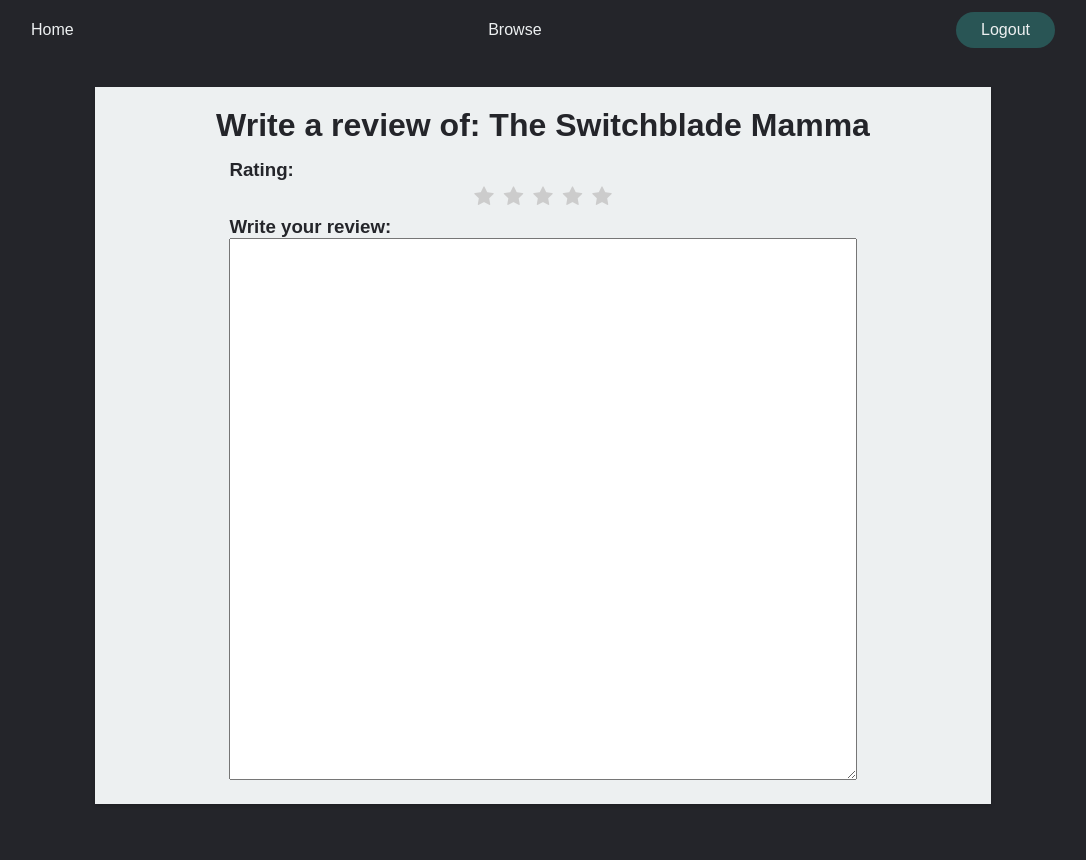
After one commit to burntmilk/Library-Web-App, a Flask app: page /review?book_id=25742454 in a window 1280 px wide. The commit adds this page. Shown: the whole page, without its empty margins (97-1183 px from the left). Run offline with Flask 2, Linux system fonts and the light colour scheme; the visitor is signed in with stand-in values (Sample User, id 1).

Commit message:
review pages basic implentation

```diff
--- a/library/adapters/memory_repository.py
+++ b/library/adapters/memory_repository.py
@@ -36,6 +36,9 @@ class MemoryRepository(AbstractRepository):
     def add_user(self, user: User):
         self.__users.append(user)
 
+    def add_review(self, review: Review):
+        self.__reviews.append(review)
+
 
 def load_books(data_path: Path, repo: MemoryRepository):    # makes list of book objects
     books_filename = str(Path(data_path) / "comic_books_excerpt.json")
--- a/library/adapters/repository.py
+++ b/library/adapters/repository.py
@@ -42,3 +42,7 @@ class AbstractRepository(abc.ABC):
     @abc.abstractmethod
     def get_user(self, user_name: str) -> User:
         raise NotImplementedError
+
+    @abc.abstractmethod
+    def add_review(self, review: Review):
+        raise NotImplementedError
--- a/library/browse/browse.py
+++ b/library/browse/browse.py
@@ -66,3 +66,27 @@ def show_book():
         stock=stock,
         price=price
     )
+
+@browse_blueprint.route('/review', methods=['GET', 'POST'])
+def add_review():
+    book_id = int(request.args.get('book_id'))
+    book = services.get_book(book_id, repo.repo_instance)
+
+
+
+    # try:
+    #     review_text = request.form["review_text"]
+    #     rating = request.form["rating"]
+    #     services.add_review(book, review_text, rating)
+    #     return redirect(url_for('browse_bp.book', book_id))
+    # except services.NonExistentBookException:
+    #     book_nonexistent = "Book is non-existent"
+    # except services.ReviewFormInvalid:
+    #     review_form_invalid = "Please fill in all fields before submitting"
+
+    return render_template(
+        'browse/review.html',
+        book=book,
+        # book_error=book_nonexistent,
+        # form_error=review_form_invalid
+    )
--- a/library/browse/services.py
+++ b/library/browse/services.py
@@ -4,6 +4,9 @@ from library.domain.model import Publisher, Author, Book, Review, User, BooksInv
 
 
 class NonExistentBookException(Exception):
+    pass
+
+class ReviewFormInvalid(Exception):
     pass
 
 
@@ -68,3 +71,12 @@ def author_to_dict(author: Author):
 
 def authors_to_dict(authors: Iterable[Author]):
     return [author_to_dict(author) for author in authors]
+
+def add_review(book: Book, review_text: str, rating: int, repo: AbstractRepository):
+    if book is None:
+        raise NonExistentBookException
+    elif review_text is None or rating is None:
+        raise ReviewFormInvalid
+
+    review = Review(book, review_text, rating)
+    repo.add_review(review)
--- a/library/static/css/main.css
+++ b/library/static/css/main.css
@@ -125,6 +125,12 @@ h2 {
   padding-bottom: 5px;
 }
 
+.individual_book_card a {
+  color: rgb(41, 85, 85);
+  font-weight: 500;
+  font-size: 20px;
+  text-decoration: underline;
+}
 .register_container {
   background-color: #24252a;
   display: flex;
@@ -155,7 +161,7 @@ h2 {
 }
 
 .form {
-  padding: 30px 0px 0px 0px;
+  padding: 0px 0px 0px 0px;
   display: flex;
   flex-direction: column;
 }
@@ -187,3 +193,85 @@ h2 {
 .errors li {
   color: rgb(161, 52, 45);
 }
+
+.review_card {
+  background-color: #edf0f1;
+  padding: 20px 50px 20px 50px;
+  margin-bottom: 30px;
+  width: 70vh;
+  box-shadow: 0 2px 4px 0 rgba(0, 0, 0, 0.2);
+  display: flex;
+  flex-direction: column;
+  align-items: center;
+
+  width: 70vw;
+}
+
+.form-field-stars {
+  padding: 15px 0px 0px 0px;
+  display: flex;
+  justify-content: space-between;
+}
+
+.review_card form {
+  width: 49vw;
+}
+
+.review_card .form-field {
+  display: inline;
+}
+
+.review_card .form-field textarea {
+  width: 49vw;
+  font-size: 16px;
+}
+.wrapper {
+  position: relative;
+  display: inline-block;
+  border: none;
+  font-size: 14px;
+
+  left: 50%;
+  transform: translateX(-50%);
+}
+
+.wrapper input {
+  border: 0;
+  width: 1px;
+  height: 1px;
+  overflow: hidden;
+  position: absolute !important;
+  clip: rect(1px 1px 1px 1px);
+  clip: rect(1px, 1px, 1px, 1px);
+  opacity: 0;
+}
+
+.wrapper label {
+  position: relative;
+  float: right;
+  color: #c8c8c8;
+}
+
+.wrapper label:before {
+  margin: 5px;
+  content: "\f005";
+  font-family: FontAwesome;
+  display: inline-block;
+  font-size: 1.5em;
+  color: #ccc;
+  -webkit-user-select: none;
+  -moz-user-select: none;
+  user-select: none;
+}
+
+.wrapper input:checked ~ label:before {
+  color: #ffc107;
+}
+
+.wrapper label:hover ~ label:before {
+  color: #ffdb70;
+}
+
+.wrapper label:hover:before {
+  color: #ffc107;
+}
--- /dev/null
+++ b/library/templates/browse/review.html
@@ -0,0 +1,35 @@
+{% extends 'layout.html' %} {% block content %}
+<link rel="stylesheet" href="https://cdnjs.cloudflare.com/ajax/libs/font-awesome/4.7.0/css/font-awesome.min.css">
+
+<div class="register_container">
+  <div class="review_card">
+    <h1>Write a review of: {{ book.title }}</h1>
+    <form method="POST" action="" class="form">
+      <div class="form-field">
+        <label for="rating"><h3>Rating:</h3><div class="wrapper">
+            <input type="checkbox" id="st1" value="1" />
+            <label for="st1"></label>
+            <input type="checkbox" id="st2" value="2" />
+            <label for="st2"></label>
+            <input type="checkbox" id="st3" value="3" />
+            <label for="st3"></label>
+            <input type="checkbox" id="st4" value="4" />
+            <label for="st4"></label>
+            <input type="checkbox" id="st5" value="5" />
+            <label for="st5"></label>
+          </div></label>
+
+      <div class="form-field">
+        <label for="review_text"><h3>Write your review:</h3></label>
+        <textarea
+          type="text"
+          name="review_text"
+          class="review_input"
+          rows="30"
+        ></textarea>
+      </div>
+    </form>
+  </div>
+</div>
+
+{% endblock %}
```
Also changed, not shown: library/templates/browse/book.html (+10 -0 lines).
